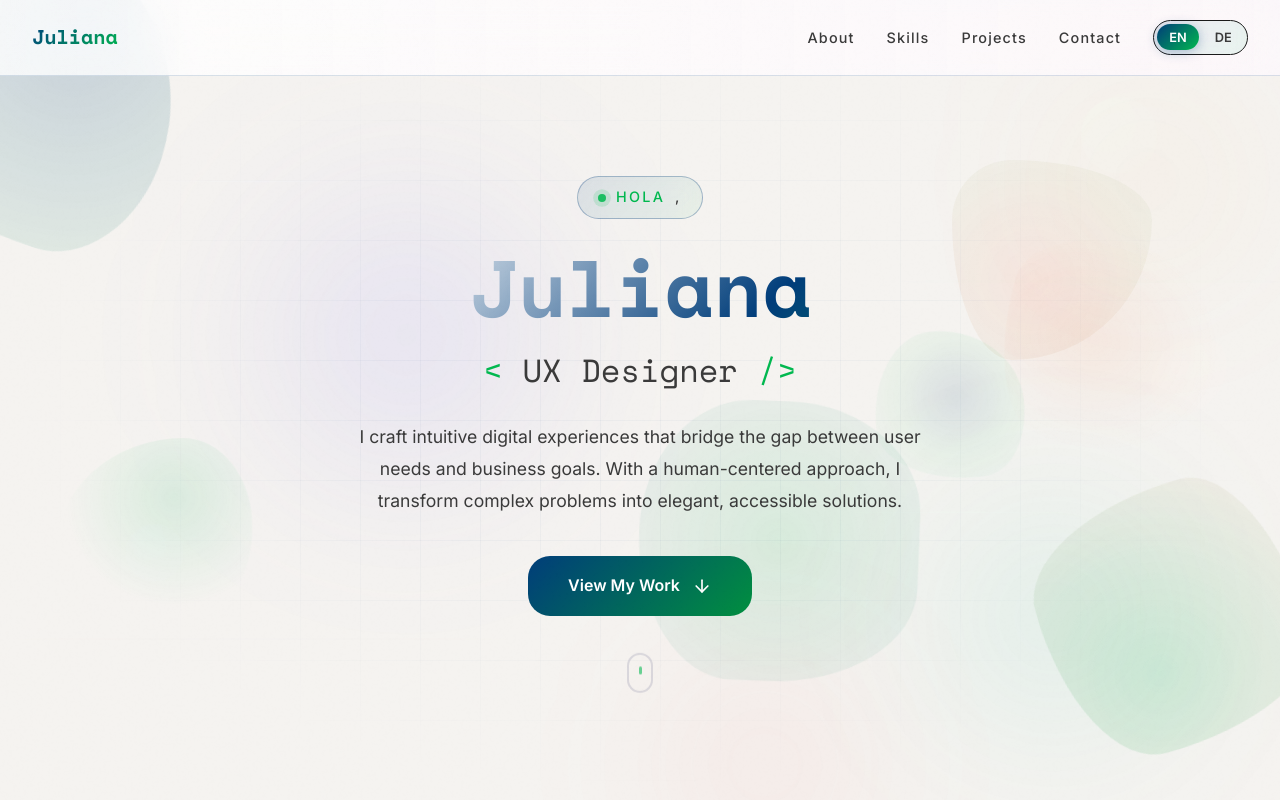
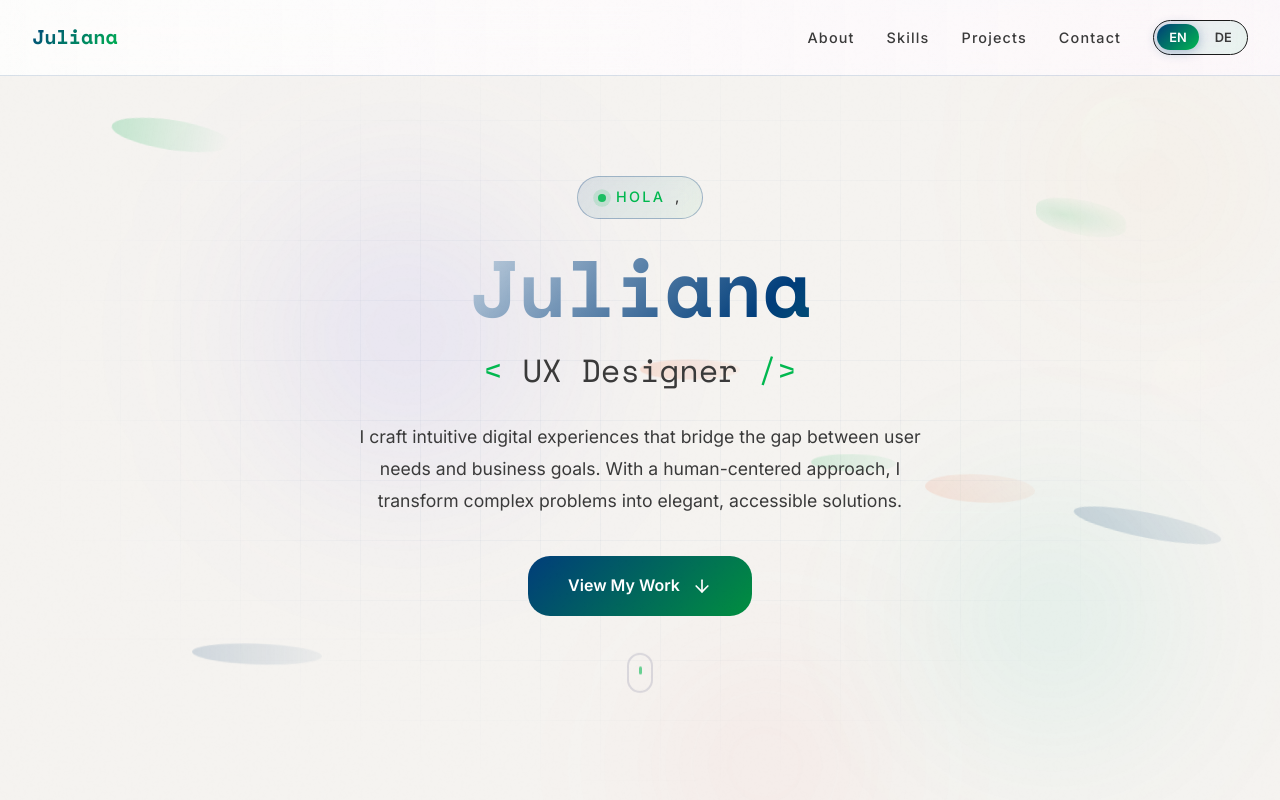
Before and after one commit to shadowaleya-cmyk/KI-Website, a React (Vite) app: page / in a window 1280 px wide. Shown: the top 800 px of the page. Built offline with nearby package versions, Linux system fonts and the light colour scheme.

Commit message:
Transform blobs into bacteria/bacilli: elongated rod shapes with swimming & wiggling animations

```diff
--- a/src/styles/global.css
+++ b/src/styles/global.css
@@ -1901,104 +1901,136 @@ body::after {
   opacity: 0.4;
 }
 
-/* ====== DECORATIVE ORGANIC BLOBS ====== */
+/* ====== DECORATIVE ORGANIC BLOBS - BACTERIA/BACILLI FORMS ====== */
 .blob-decoration {
   position: fixed;
   pointer-events: none;
   z-index: 1;
-  opacity: 0.6;
+  opacity: 0.5;
   mix-blend-mode: multiply;
   animation: blobFloat 20s infinite ease-in-out;
 }
 
+/* Elongated bacillus form #1 */
 .blob-1 {
-  width: 300px;
-  height: 300px;
-  background: radial-gradient(circle at 30% 40%, rgba(0, 61, 122, 0.3), rgba(0, 184, 79, 0.1));
-  border-radius: 60% 40% 30% 70% / 60% 30% 70% 40%;
-  top: -100px;
-  left: -100px;
+  width: 120px;
+  height: 30px;
+  background: linear-gradient(90deg, rgba(0, 184, 79, 0.4), rgba(0, 184, 79, 0.2) 50%, transparent);
+  border-radius: 50% / 50%;
+  top: 15%;
+  left: 5%;
+  animation: bacteriaSwim 18s infinite ease-in-out;
   animation-delay: 0s;
-}
-
+  filter: blur(0.5px);
+}
+
+/* Curved rod form #2 */
 .blob-2 {
-  width: 250px;
-  height: 250px;
-  background: radial-gradient(circle at 70% 60%, rgba(0, 184, 79, 0.25), rgba(255, 107, 53, 0.08));
-  border-radius: 70% 30% 66% 34% / 33% 66% 34% 67%;
-  bottom: 100px;
-  right: -50px;
+  width: 150px;
+  height: 25px;
+  background: linear-gradient(45deg, rgba(0, 61, 122, 0.35), rgba(0, 61, 122, 0.15));
+  border-radius: 50%;
+  bottom: 30%;
+  right: 8%;
+  animation: bacteriaSwim 22s infinite ease-in-out;
   animation-delay: 3s;
-}
-
+  transform: rotate(-25deg);
+  filter: blur(0.5px);
+}
+
+/* Cluster form #3 - multiple small bacteria */
 .blob-3 {
-  width: 280px;
-  height: 280px;
-  background: radial-gradient(circle at 50% 50%, rgba(0, 184, 79, 0.2), rgba(0, 61, 122, 0.05));
-  border-radius: 45% 55% 60% 40% / 55% 45% 40% 60%;
-  top: 50%;
+  width: 100px;
+  height: 20px;
+  background: linear-gradient(90deg, rgba(255, 107, 53, 0.3), rgba(255, 107, 53, 0.1));
+  border-radius: 50%;
+  top: 45%;
   left: 50%;
   transform: translate(-50%, -50%);
+  animation: bacteriaWiggle 16s infinite ease-in-out;
   animation-delay: 6s;
-}
-
+  filter: blur(0.5px);
+}
+
+/* Spirillum-like coiled form #4 */
 .blob-4 {
-  width: 200px;
-  height: 200px;
-  background: radial-gradient(circle at 40% 60%, rgba(255, 107, 53, 0.15), rgba(0, 184, 79, 0.05));
-  border-radius: 30% 70% 70% 30% / 30% 30% 70% 70%;
-  top: 20%;
-  right: 10%;
+  width: 90px;
+  height: 35px;
+  background: radial-gradient(ellipse at 30% 50%, rgba(0, 184, 79, 0.25), rgba(0, 184, 79, 0.05) 70%);
+  border-radius: 50% / 40%;
+  top: 25%;
+  right: 12%;
+  animation: bacteriaSwim 20s infinite ease-in-out;
   animation-delay: 9s;
-}
-
-@keyframes blobFloat {
+  transform: skewY(10deg);
+  filter: blur(0.5px);
+}
+
+/* Additional bacteria forms */
+.blob-5 {
+  width: 130px;
+  height: 22px;
+  background: linear-gradient(90deg, rgba(0, 61, 122, 0.3), rgba(0, 61, 122, 0.08));
+  border-radius: 50%;
+  bottom: 15%;
+  left: 15%;
+  animation: bacteriaWiggle 19s infinite ease-in-out;
+  animation-delay: 2s;
+  filter: blur(0.5px);
+}
+
+.blob-6 {
+  width: 110px;
+  height: 28px;
+  background: linear-gradient(45deg, rgba(255, 107, 53, 0.25), rgba(255, 107, 53, 0.08));
+  border-radius: 50%;
+  top: 60%;
+  right: 20%;
+  animation: bacteriaSwim 21s infinite ease-in-out;
+  animation-delay: 5s;
+  filter: blur(0.5px);
+}
+
+.blob-7 {
+  width: 85px;
+  height: 18px;
+  background: linear-gradient(90deg, rgba(0, 184, 79, 0.28), rgba(0, 184, 79, 0.08));
+  border-radius: 50%;
+  bottom: 40%;
+  right: 30%;
+  animation: bacteriaWiggle 17s infinite ease-in-out;
+  animation-delay: 1s;
+  filter: blur(0.5px);
+}
+
+@keyframes bacteriaSwim {
   0%, 100% {
-    transform: translate(0, 0) rotate(0deg) scale(1);
+    transform: translateX(0) translateY(0) rotate(0deg);
   }
   25% {
-    transform: translate(-40px, 50px) rotate(90deg) scale(1.05);
+    transform: translateX(60px) translateY(-30px) rotate(15deg);
   }
   50% {
-    transform: translate(30px, -40px) rotate(180deg) scale(0.95);
+    transform: translateX(30px) translateY(40px) rotate(0deg);
   }
   75% {
-    transform: translate(-20px, -30px) rotate(270deg) scale(1.02);
-  }
-}
-
-/* Additional organic floating elements */
-.blob-5 {
-  width: 180px;
-  height: 180px;
-  background: radial-gradient(circle at 60% 30%, rgba(0, 184, 79, 0.15), transparent 60%);
-  border-radius: 65% 35% 42% 58% / 58% 45% 55% 42%;
-  bottom: 20%;
-  left: 5%;
-  animation: blobPulse 16s infinite ease-in-out;
-  animation-delay: 2s;
-}
-
-.blob-6 {
-  width: 220px;
-  height: 220px;
-  background: radial-gradient(ellipse at 40% 50%, rgba(255, 107, 53, 0.12), transparent 70%);
-  border-radius: 72% 28% 66% 34% / 32% 58% 42% 68%;
-  top: 30%;
-  right: 5%;
-  animation: blobWave 18s infinite ease-in-out;
-  animation-delay: 5s;
-}
-
-.blob-7 {
-  width: 150px;
-  height: 150px;
-  background: radial-gradient(circle at 45% 45%, rgba(0, 61, 122, 0.18), rgba(0, 184, 79, 0.08) 50%, transparent);
-  border-radius: 52% 48% 38% 62% / 58% 32% 68% 42%;
-  bottom: 40%;
-  right: 20%;
-  animation: blobRotate 24s linear infinite;
-  animation-delay: 1s;
+    transform: translateX(-40px) translateY(20px) rotate(-15deg);
+  }
+}
+
+@keyframes bacteriaWiggle {
+  0%, 100% {
+    transform: translateY(0) rotate(0deg) scaleY(1);
+  }
+  25% {
+    transform: translateY(-15px) rotate(2deg) scaleY(0.95);
+  }
+  50% {
+    transform: translateY(20px) rotate(-2deg) scaleY(1.05);
+  }
+  75% {
+    transform: translateY(-10px) rotate(2deg) scaleY(0.98);
+  }
 }
 
 @keyframes blobPulse {
```
Also changed, not shown: 4 other files (tests, documents, lock files or other folders).
